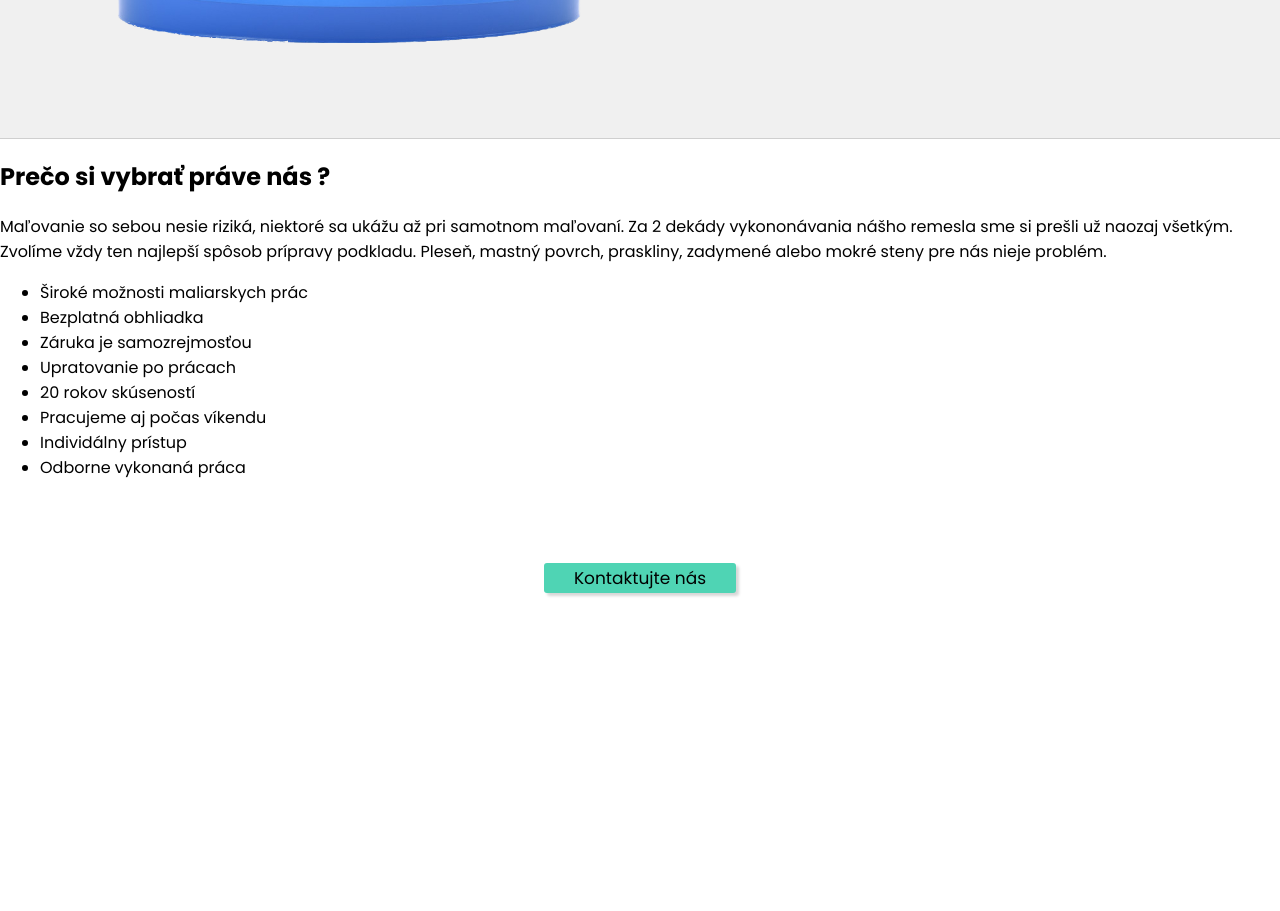
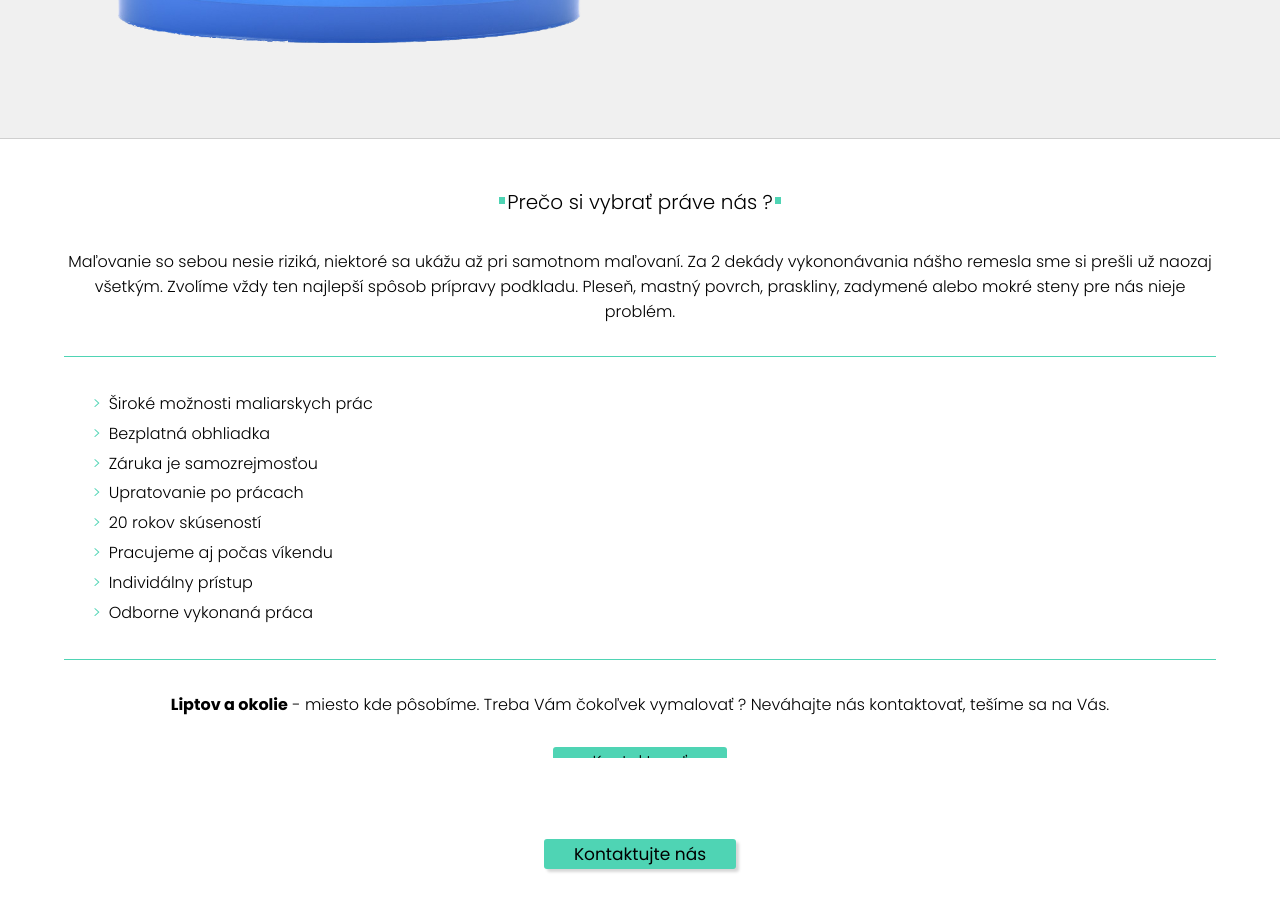
Before and after one commit to MatthewChevy/Synmal, a Vue app: page / in a window 1280 px wide. Shown: the part 3860-4771 px from the top of the page. Before the commit the page ends 4534 px from the top, so only its background shows below. Built offline with nearby package versions, Linux system fonts and the light colour scheme.

Commit message:
new style 0px+

```diff
--- a/src/components/Home/TheHomeFourthSection.vue
+++ b/src/components/Home/TheHomeFourthSection.vue
@@ -48,4 +48,120 @@
 
 <style lang="scss" scoped>
 
+@media screen and (min-width: 0px) {
+    .section {
+        width: 100%;
+        position: relative;
+        background-color: $primary-light;
+        padding-top: 1rem;
+    }
+
+    .container {
+        width: $container;
+        margin: 0 auto;
+        text-align: center;
+    }
+
+    .why-us {
+        margin: 0 auto;
+
+        h2 {
+            margin: 2rem 0 1rem 0;
+            font-size: 20px;
+            font-weight: 300;
+        }
+
+        h2::before,
+        h2::after {
+            content: '⬤';
+            position: relative;
+            top: -0.4rem;
+            color: $fancy;
+            background: $fancy;
+            font: {
+                size: 5px;
+            }
+        }
+
+        h2::after {
+            left: 0.15rem;
+        }
+
+        h2::before {
+            right: 0.15rem;
+        }
+
+        p {
+            width: 100%;
+            margin: 0 auto;
+            padding-top: 1rem;
+            font: {
+                weight: 300;
+            }
+        }
+    }
+
+    .notes-box {
+        align-items: center;
+        padding: 2rem 0;
+        width: 100%;
+        margin: 0 auto;
+    }
+
+    .list-box {
+        margin: 0 auto;
+        border-top: 1px solid $fancy;
+        border-bottom: 1px solid $fancy;
+        padding: 2rem 0;
+
+        ul {
+            margin: 0 auto;
+            width: 95%;
+            text-align: left;
+            li {
+                padding: 0.15rem 0;
+                font: {
+                    weight: 300;
+                }
+            }
+
+            li::before {
+                content: '>';
+                color: $fancy;
+                padding-right: 0.5rem;
+            }
+        }
+    }
+
+    .paragraph-box {
+        width: 100%;
+        padding-top: 2rem;
+        text-align: center;
+        font: {
+            weight: 300;
+        }
+
+        .contact-button {
+            margin: 2rem 0;
+        }
+
+        .contact-link {
+            padding: 3px 40px;
+            border-radius: 3px;
+            color: $darkest;
+            background-color: $fancy;
+            cursor: pointer;
+            font: {
+                size: 16px;
+            }
+        }
+
+        .contact-link:hover,
+        :focus {
+            background-color: darken($fancy, 10%);
+        }
+    }
+}
+
+
 </style>
```
